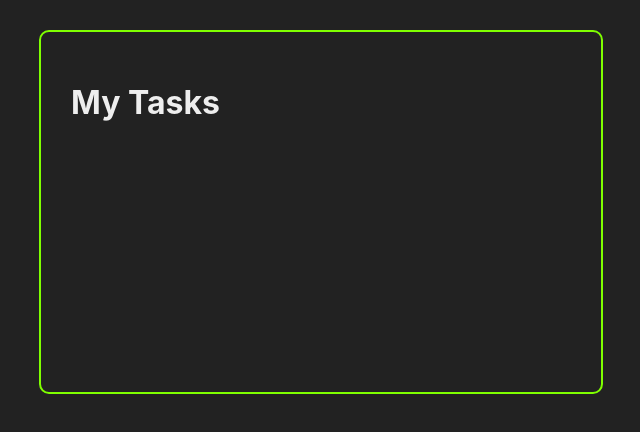
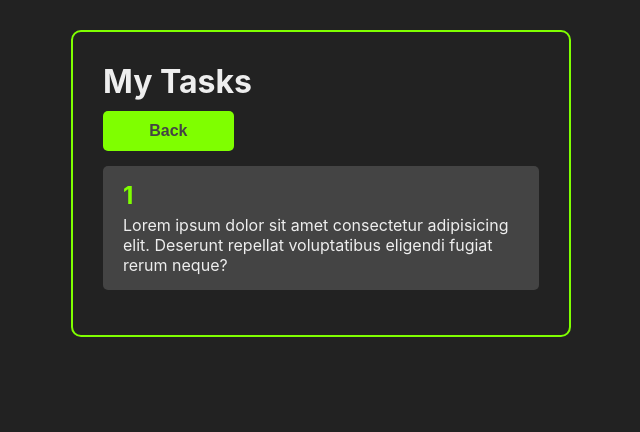
Before and after one commit to Andrew-2609/react-course, a React (Create React App) app: page /1 in a window 1280 px wide. Shown: the top 432 px of the page, without its empty margins (319-959 px from the left). Built offline with nearby package versions, Linux system fonts and the light colour scheme.

Commit message:
TaskDetails component added

```diff
--- a/src/App.jsx
+++ b/src/App.jsx
@@ -6,6 +6,7 @@ import "./App.css";
 import Tasks from "./components/Tasks";
 import AddTask from "./components/AddTask";
 import Header from "./components/Header";
+import TaskDetails from "./components/TaskDetails";
 
 const App = () => {
   const [tasks, setTasks] = useState([
@@ -50,7 +51,9 @@ const App = () => {
   return (
     <Router>
       <div className="container">
+
         <Header />
+
         <Route path="/" exact render={() => (
           <>
             <AddTask handleTaskAddition={handleTaskAddition} />
@@ -61,6 +64,9 @@ const App = () => {
           </>
         )}
         />
+
+        <Route path="/:taskTitle" exact component={TaskDetails} />
+
       </div>
     </Router>
   )
--- /dev/null
+++ b/src/components/TaskDetails/index.css
@@ -0,0 +1,19 @@
+.task-details-container {
+    background-color: #444;
+    margin: 15px 0;
+    padding: 15px 20px;
+    display: flex;
+    flex-direction: column;
+    color: #eee;
+    border-radius: 5px;
+}
+
+.task-details-container h2 {
+    margin-bottom: 5px;
+    color: chartreuse;
+}
+
+.back-button-container {
+    width: 30%;
+    margin-top: 10px;
+}
--- /dev/null
+++ b/src/components/TaskDetails/index.jsx
@@ -0,0 +1,27 @@
+import React from "react";
+import { useParams } from "react-router-dom";
+
+import Button from "../Button";
+import "./index.css";
+
+const TaskDetails = () => {
+
+    const params = useParams();
+
+    console.log(params);
+
+    return (
+        <>
+            <div className="back-button-container">
+                <Button>Back</Button>
+            </div>
+
+            <div className="task-details-container">
+                <h2>{params.taskTitle}</h2>
+                <p>Lorem ipsum dolor sit amet consectetur adipisicing elit. Deserunt repellat voluptatibus eligendi fugiat rerum neque?</p>
+            </div>
+        </>
+    );
+}
+
+export default TaskDetails;
--- a/src/index.css
+++ b/src/index.css
@@ -1,14 +1,17 @@
+* {
+  margin: 0;
+  padding: 0;
+  box-sizing: border-box;
+}
+
 body {
   margin: 0;
-  font-family: -apple-system, BlinkMacSystemFont, 'Segoe UI', 'Roboto', 'Oxygen',
-    'Ubuntu', 'Cantarell', 'Fira Sans', 'Droid Sans', 'Helvetica Neue',
-    sans-serif;
+  font-family: -apple-system, BlinkMacSystemFont, 'Segoe UI', 'Roboto', 'Oxygen', 'Ubuntu', 'Cantarell', 'Fira Sans', 'Droid Sans', 'Helvetica Neue', sans-serif;
   -webkit-font-smoothing: antialiased;
   -moz-osx-font-smoothing: grayscale;
   background-color: #222;
 }
 
 code {
-  font-family: source-code-pro, Menlo, Monaco, Consolas, 'Courier New',
-    monospace;
+  font-family: source-code-pro, Menlo, Monaco, Consolas, 'Courier New', monospace;
 }
```
